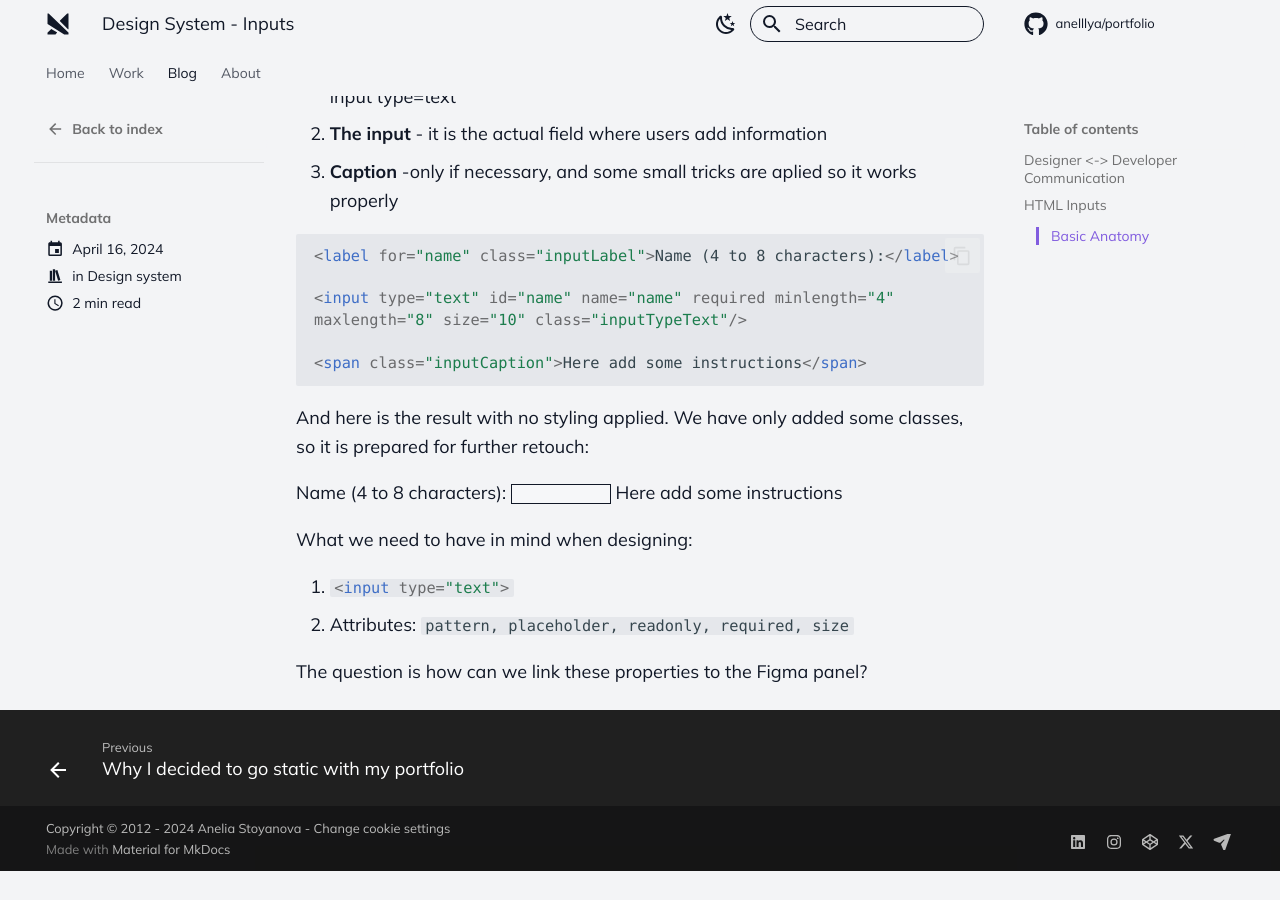
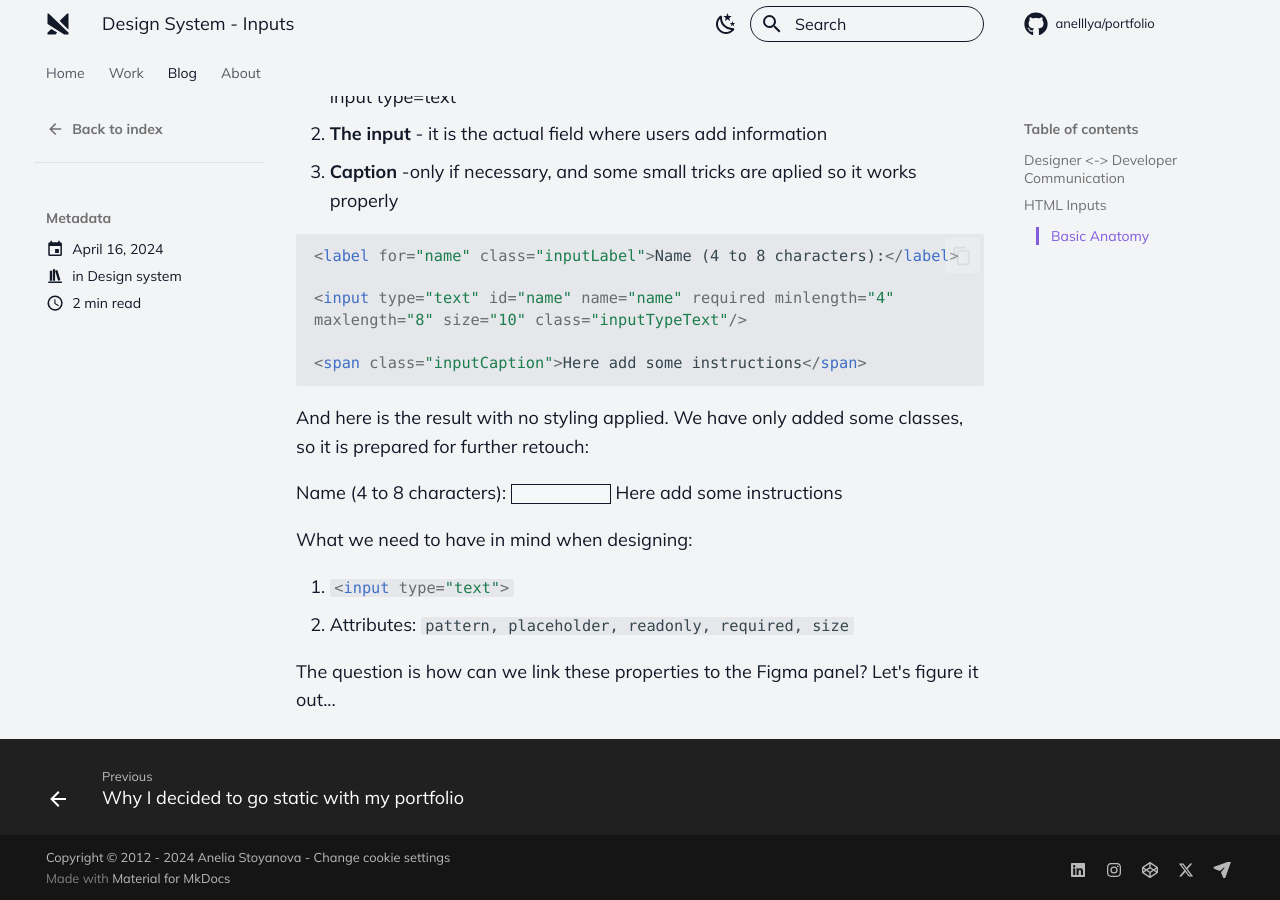
Before and after one commit to anelllya/portfolio, an MkDocs documentation site: the page built from docs/blog/posts/design-system-inputs.md, in a window 1280 px wide and 900 px high, scrolled down 1187 px. Built offline with MkDocs 1.6.1 and Material for MkDocs 9.7.7, drawn with Linux system fonts in a browser that asks for light colours; comment, search, counter and statistics services are not loaded; before the commit the page ends 2058 px from its top, so only the background shows below that.

Commit message:
WIP design system

```diff
--- a/docs/blog/posts/design-system-inputs.md
+++ b/docs/blog/posts/design-system-inputs.md
@@ -53,4 +53,4 @@ What we need to have in mind when designing:
 1. `#!html <input type="text">`
 2. Attributes: `pattern, placeholder, readonly, required, size`
 
-The question is how can we link these properties to the Figma panel?
+The question is how can we link these properties to the Figma panel? Let's figure it out...
```
